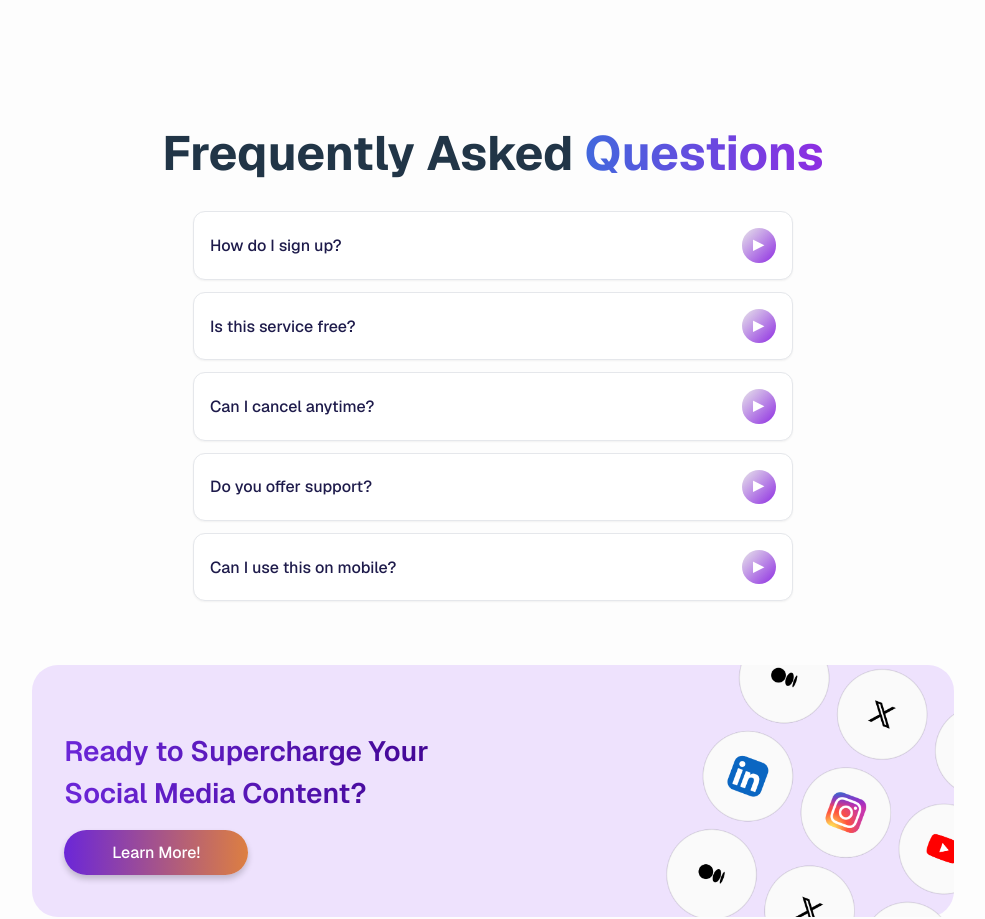
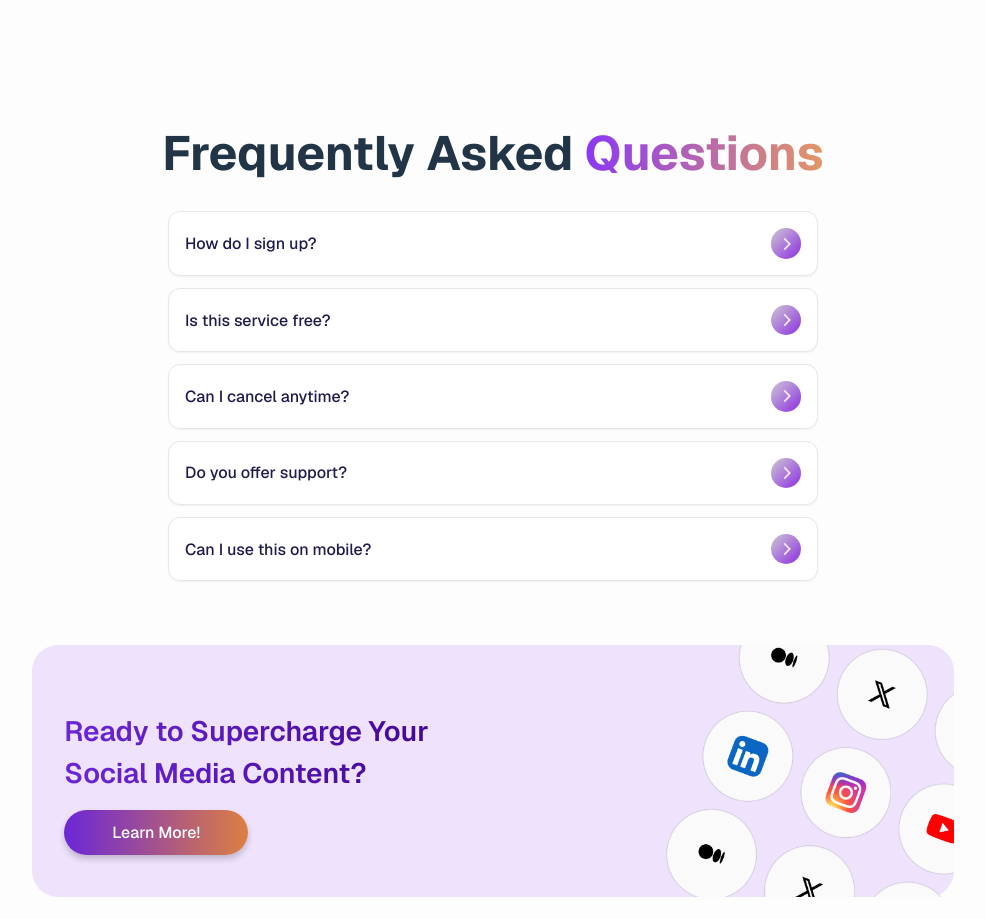
Before and after one commit to botkumar01/pod2posts, a React (Vite) app: page /home in a window 1280 px wide. Shown: the part 3000-3919 px from the top of the page, without its empty margins (147-1132 px from the left). Built offline with nearby package versions, Linux system fonts and the light colour scheme; a web font is replaced by a local one.

Commit message:
faq arrw correction

```diff
--- a/src/Pages/FAQPage.tsx
+++ b/src/Pages/FAQPage.tsx
@@ -33,7 +33,7 @@ const FAQPage: React.FC = () => {
         Frequently Asked{" "}
         <span
           style={{
-            background: "linear-gradient(90deg, #4168ddff, #8e2de2)",
+            background: "linear-gradient(90deg, #8A38F5, #dd7f41cf)",
             WebkitBackgroundClip: "text", // must be camelCase
             WebkitTextFillColor: "transparent", // must be camelCase
             fontWeight: 700,
--- a/src/Pages/HomePage.tsx
+++ b/src/Pages/HomePage.tsx
@@ -270,7 +270,7 @@ const HomePage: React.FC = () => {
           initial={{ opacity: 0, y: 50 }}
           whileInView={{ opacity: 1, y: 0 }}
           transition={{ duration: .5 }}
-          viewport={{ once: true, amount: 0.5 }}
+          viewport={{ once: true, amount: 0.2 }}
         >
           <FAQPage />
         </motion.div>
--- a/src/components/FAQ/FAQ.scss
+++ b/src/components/FAQ/FAQ.scss
@@ -1,5 +1,5 @@
 .faq-container {
-  max-width: 600px;
+  max-width: 650px;
   margin: auto;
   margin-bottom: 4rem;
 }
@@ -34,12 +34,12 @@
   display: flex;                /* use flex */
   justify-content: center;      /* horizontal center */
   align-items: center;          /* vertical center */
-  width: 34.4px;
-  height: 34.4px;
+  width: 30.4px;
+  height: 30.4px;
   border-radius: 50%;
   color: white;
   transition: transform 0.3s ease;
-  background: linear-gradient(135deg, #e8e6ea, #8e2de2);
+  background: linear-gradient(135deg, #cdc8d2, #8d2de2);
 }
 .faq-arrow.open {
   transform: rotate(90deg);
--- a/src/components/FAQ/FAQ.tsx
+++ b/src/components/FAQ/FAQ.tsx
@@ -1,5 +1,6 @@
 import React, { useState } from "react";
 import "./FAQ.scss";
+import arrw from "../../assets/arrw.png";
 
 // ✅ export the interface so other files can import it
 export interface FAQItem {
@@ -25,8 +26,14 @@ const FAQ: React.FC<FAQProps> = ({ items }) => {
           <button className="faq-question" onClick={() => toggleFAQ(index)}>
             <span>{item.question}</span>
             <span className={`faq-arrow ${openIndex === index ? "open" : ""}`}>
-              ▶
-            </span>
+  <img
+    src={arrw}
+    alt="arrow"
+    className="arrow-icon"
+        style={{ width: "18px", height: "18px" }}
+
+  />
+</span>
           </button>
 
           <div
```
Also changed, not shown: src/assets/arrw.png (added).
